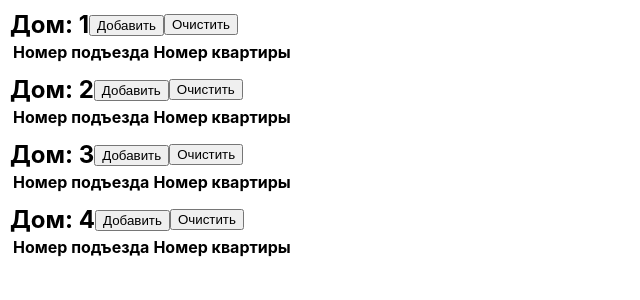
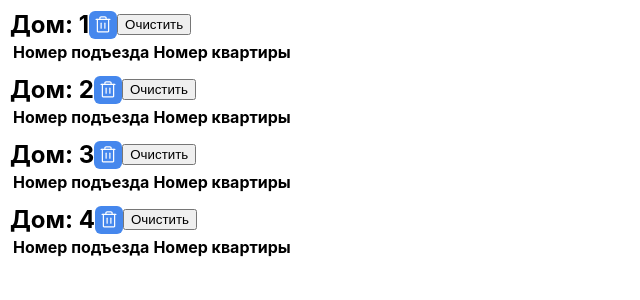
Before and after one commit to fedrdrdr/evrika_test, a React (Create React App) app: page / in a window 1280 px wide. Shown: the top 300 px of the page, without its empty margins (0-640 px from the left). Built offline with nearby package versions, Linux system fonts and the light colour scheme.

Commit message:
fix styles and code

```diff
--- a/src/components/AddApartmentsButton.js
+++ b/src/components/AddApartmentsButton.js
@@ -1,6 +1,7 @@
 // AddApartmentsButton.js
 import React, { useState } from 'react';
 import Modal from './Modal';
+import AddIcon from '../icons/AddIcon';
 
 function AddApartmentsButton({ addApartments }) {
   const [isOpen, setIsOpen] = useState(false);
@@ -10,8 +11,8 @@ function AddApartmentsButton({ addApartments }) {
   };
 
   return (
-    <div className="add-apartments-button">
-      <button onClick={toggleModal}>Добавить</button>
+    <div >
+      <button onClick={toggleModal} className="button"><AddIcon /></button>
       {isOpen && <Modal addApartments={addApartments} toggleModal={toggleModal} />}
     </div>
   );
--- a/src/components/App.js
+++ b/src/components/App.js
@@ -4,52 +4,43 @@ import Table from './Table';
 import AddApartmentsButton from './AddApartmentsButton';
 
 function App() {
-  const [apartments1, setApartments1] = useState([]);
-  const [apartments2, setApartments2] = useState([]);
-  const [apartments3, setApartments3] = useState([]);
-  const [apartments4, setApartments4] = useState([]);
+  const [houses, setHouses] = useState([
+    { number: 1, apartments: [] },
+    { number: 2, apartments: [] },
+    { number: 3, apartments: [] },
+    { number: 4, apartments: [] },
+  ]);
 
-  const clearApartments = (setApartments) => {
-    setApartments([]);
+  const clearApartments = (houseNumber) => {
+    setHouses(prevHouses => prevHouses.map(house => {
+      if (house.number === houseNumber) {
+        return { ...house, apartments: [] };
+      }
+      return house;
+    }));
+  };
+
+  const addApartments = (houseNumber, selectedApartments) => {
+    setHouses(prevHouses => prevHouses.map(house => {
+      if (house.number === houseNumber) {
+        return { ...house, apartments: [...house.apartments, ...selectedApartments] };
+      }
+      return house;
+    }));
   };
 
   return (
     <div className="app">
-      <div className="block">
-        <div className="table-header ">
-          <h2>Дом: 1</h2>
-          <AddApartmentsButton addApartments={(selectedApartments) => setApartments1([...apartments1, ...selectedApartments])} />
-          <button onClick={() => clearApartments(setApartments1)}>Очистить</button>
+      {houses.map(house => (
+        <div key={house.number} className="block">
+          <div className="table-header">
+            <h2>Дом: {house.number}</h2>
+            <AddApartmentsButton addApartments={(selectedApartments) => addApartments(house.number, selectedApartments)} />
+            <button onClick={() => clearApartments(house.number)}>Очистить</button>
+          </div>
+          <Table apartments={house.apartments} houseNumber={house.number} clearApartments={() => clearApartments(house.number)} />
         </div>
-        <Table apartments={apartments1} houseNumber={1} clearApartments={() => clearApartments(setApartments1)} />
-      </div>
-
-      <div className="block">
-        <div className="table-header ">
-          <h2>Дом: 2</h2>
-          <AddApartmentsButton addApartments={(selectedApartments) => setApartments2([...apartments2, ...selectedApartments])} />
-          <button onClick={() => clearApartments(setApartments2)}>Очистить</button>
-        </div>
-        <Table apartments={apartments2} houseNumber={2} clearApartments={() => clearApartments(setApartments2)} />
-      </div>
-
-      <div className="block">
-        <div className="table-header ">
-          <h2>Дом: 3</h2>
-          <AddApartmentsButton addApartments={(selectedApartments) => setApartments3([...apartments3, ...selectedApartments])} />
-          <button onClick={() => clearApartments(setApartments3)}>Очистить</button>
-        </div>
-        <Table apartments={apartments3} houseNumber={3} clearApartments={() => clearApartments(setApartments3)} />
-      </div>
-
-      <div className="block">
-        <div className="table-header ">
-          <h2>Дом: 4</h2>
-          <AddApartmentsButton addApartments={(selectedApartments) => setApartments4([...apartments4, ...selectedApartments])} />
-          <button onClick={() => clearApartments(setApartments4)}>Очистить</button>
-        </div>
-        <Table apartments={apartments4} houseNumber={4} clearApartments={() => clearApartments(setApartments4)} />
-      </div>
+      ))}
     </div>
   );
 }
--- /dev/null
+++ b/src/icons/AddIcon.jsx
@@ -0,0 +1,59 @@
+import React from 'react';
+
+function AddIcon(props) {
+  return (
+    <svg
+      width="20"
+      height="20"
+      viewBox="0 0 20 20"
+      fill="none"
+      xmlns="http://www.w3.org/2000/svg"
+      {...props}
+    >
+      <g clipPath="url(#clip0_4203_3762)">
+        <path
+          d="M16.8747 4.375L3.12469 4.37501"
+          stroke="white"
+          strokeWidth="1.2"
+          strokeLinecap="round"
+          strokeLinejoin="round"
+        />
+        <path
+          d="M8.125 8.125V13.125"
+          stroke="white"
+          strokeWidth="1.2"
+          strokeLinecap="round"
+          strokeLinejoin="round"
+        />
+        <path
+          d="M11.875 8.125V13.125"
+          stroke="white"
+          strokeWidth="1.2"
+          strokeLinecap="round"
+          strokeLinejoin="round"
+        />
+        <path
+          d="M15.6247 4.375V16.25C15.6247 16.4158 15.5588 16.5747 15.4416 16.6919C15.3244 16.8092 15.1655 16.875 14.9997 16.875H4.99969C4.83393 16.875 4.67496 16.8092 4.55775 16.6919C4.44054 16.5747 4.37469 16.4158 4.37469 16.25V4.375"
+          stroke="white"
+          strokeWidth="1.2"
+          strokeLinecap="round"
+          strokeLinejoin="round"
+        />
+        <path
+          d="M13.125 4.375V3.125C13.125 2.79348 12.9933 2.47554 12.7589 2.24112C12.5245 2.0067 12.2065 1.875 11.875 1.875H8.125C7.79348 1.875 7.47554 2.0067 7.24112 2.24112C7.0067 2.47554 6.875 2.79348 6.875 3.125V4.375"
+          stroke="white"
+          strokeWidth="1.2"
+          strokeLinecap="round"
+          strokeLinejoin="round"
+        />
+      </g>
+      <defs>
+        <clipPath id="clip0_4203_3762">
+          <rect width="20" height="20" fill="white" />
+        </clipPath>
+      </defs>
+    </svg>
+  );
+}
+
+export default AddIcon;
--- a/src/index.css
+++ b/src/index.css
@@ -57,3 +57,13 @@ h3 {
   color: #FFFFFF;
 
 }
+
+.button  {
+  background-color: #4587ED;
+  border: none;
+  border-radius: 6px;
+  display: flex;
+  justify-content: center;
+  align-items: center;
+  padding: 4px ;
+}
```
Also changed, not shown: src/icons/delete.svg (added).
